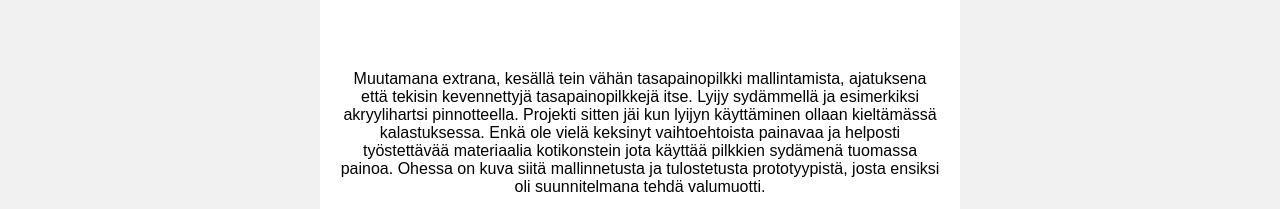
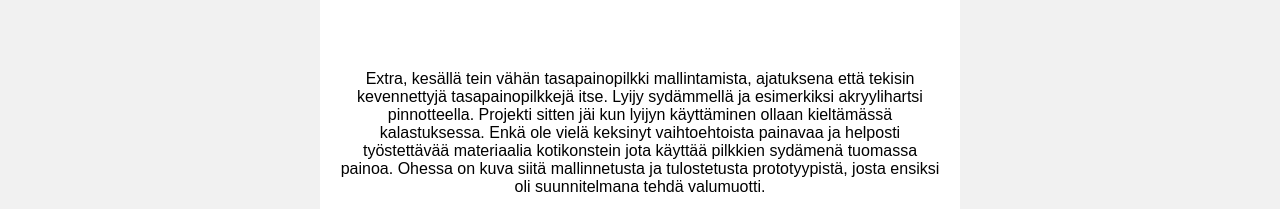
Before and after one commit to JuhaMoi1/JuhaMoi1.github.io, a plain HTML site: page tehtava2.html in a window 1280 px wide. Shown: the part 4641-4850 px from the top of the page. Drawn offline with Linux system fonts and the light colour scheme.

Commit message:
viimeistelyy

```diff
--- a/tehtava2.html
+++ b/tehtava2.html
@@ -89,7 +89,7 @@ ja toinen on sitten koululle tekemä projekti josta kerron hieman tarkemmin hetk
 	<h5>Vähän harmittaa kun ei tullut otettua videota yksittäin ohjaamisesta. Mutta tästä videosta näkee
 	kuinka kaiken pitäisi toimia ohjainkontrollerin napeista.</h5><br><br><br>
 
-	<p>Muutamana extrana, kesällä tein vähän tasapainopilkki mallintamista, ajatuksena että tekisin kevennettyjä tasapainopilkkejä itse. Lyijy sydämmellä ja esimerkiksi akryylihartsi pinnotteella. Projekti sitten jäi
+	<p>Extra, kesällä tein vähän tasapainopilkki mallintamista, ajatuksena että tekisin kevennettyjä tasapainopilkkejä itse. Lyijy sydämmellä ja esimerkiksi akryylihartsi pinnotteella. Projekti sitten jäi
 	kun lyijyn käyttäminen ollaan kieltämässä kalastuksessa. Enkä ole vielä keksinyt vaihtoehtoista painavaa ja helposti työstettävää materiaalia kotikonstein
 	jota käyttää pilkkien sydämenä tuomassa painoa. Ohessa on kuva siitä mallinnetusta ja tulostetusta prototyypistä, josta ensiksi oli suunnitelmana tehdä valumuotti. </p>
 	<img src="tasapaino.jpg" alt="tasapainopilkki" style="width:500px;height:auto;">
```
Also changed, not shown: tasapaino.jpg (added), test.png (deleted).
